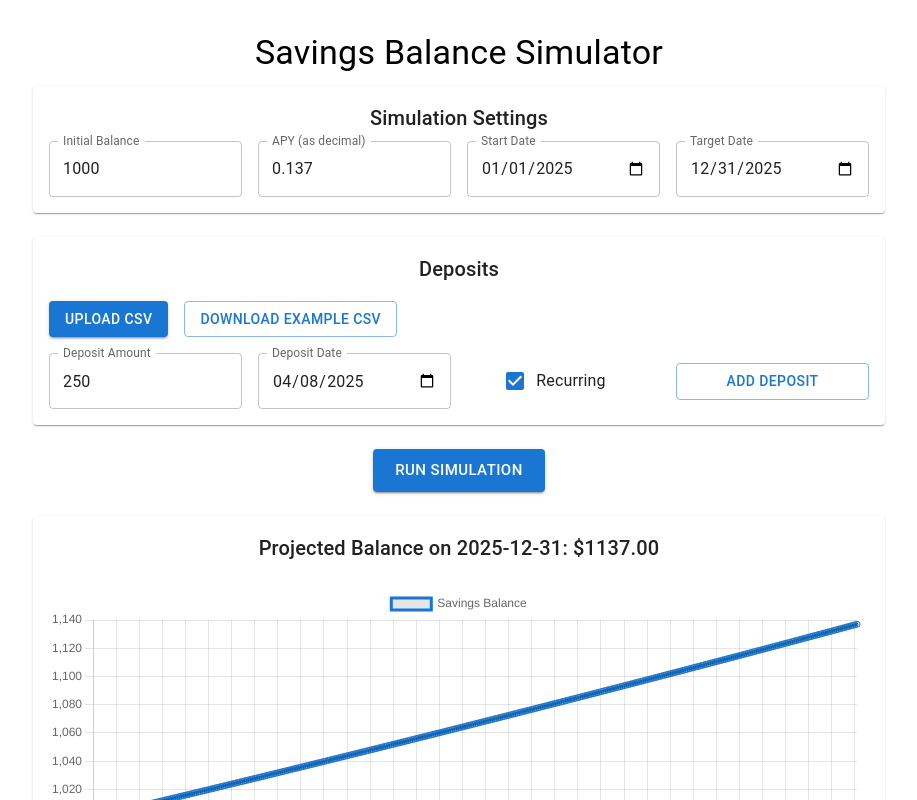
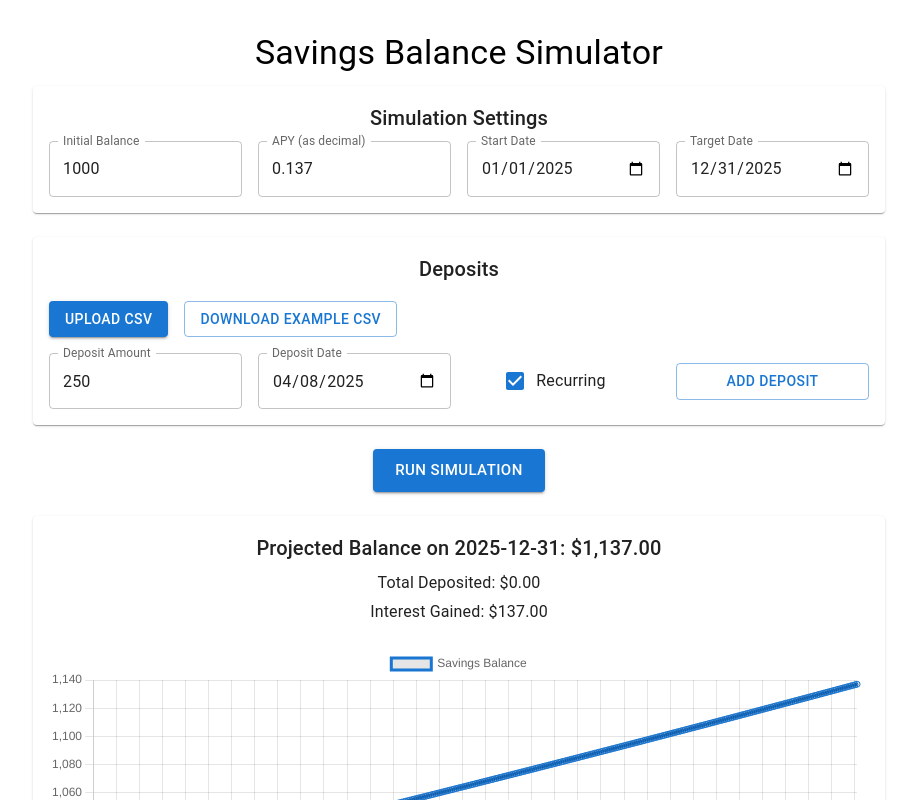
Before and after one commit to hullabaloo-vincent/savings-calculator, a React (Create React App) app in the folder savings-calculator/: page / in a window 1280 px wide. Both pictures are taken after a click on the button "RUN SIMULATION". Shown: the top 800 px of the page, without its empty margins (181-1098 px from the left). Built offline with nearby package versions, Linux system fonts and the light colour scheme; the HTML template or start-up script is replaced by a standard one.

Commit message:
[ADD] Deposit and interest in prediction

```diff
--- a/savings-calculator/src/BalanceSimulator.tsx
+++ b/savings-calculator/src/BalanceSimulator.tsx
@@ -16,7 +16,7 @@ import {
     Paper,
     Stack,
     IconButton,
-    Grid
+    Grid,
 } from '@mui/material';
 import DeleteIcon from '@mui/icons-material/Delete';
 import {Line} from 'react-chartjs-2';
@@ -28,7 +28,7 @@ import {
     LineElement,
     Title,
     Tooltip,
-    Legend
+    Legend,
 } from 'chart.js';
 
 ChartJS.register(CategoryScale, LinearScale, PointElement, LineElement, Title, Tooltip, Legend);
@@ -50,9 +50,15 @@ const isSameDate = (d1: Date, d2: Date): boolean =>
     d1.getMonth() === d2.getMonth() &&
     d1.getDate() === d2.getDate();
 
+interface SimulationResult {
+    simulation: SimulationPoint[];
+    finalBalance: number;
+    totalDeposited: number;
+}
+
 const BalanceSimulator: React.FC = () => {
     // Simulation parameters
-    const [initialBalance, setInitialBalance] = useState<number>(1000.00);
+    const [initialBalance, setInitialBalance] = useState<number>(1000.0);
     const [apy, setApy] = useState<number>(0.137);
     const [startDate, setStartDate] = useState<string>('2025-01-01');
     const [targetDate, setTargetDate] = useState<string>('2025-12-31');
@@ -65,7 +71,12 @@ const BalanceSimulator: React.FC = () => {
 
     const [simulationData, setSimulationData] = useState<SimulationPoint[]>([]);
     const [finalBalance, setFinalBalance] = useState<number | null>(null);
-
+    const [totalDeposited, setTotalDeposited] = useState<number>(0);
+    const [interestGained, setInterestGained] = useState<number>(0);
+    const currencyFormatter = new Intl.NumberFormat('en-US', {
+        style: 'currency',
+        currency: 'USD',
+    });
     const handleFileChange = (e: ChangeEvent<HTMLInputElement>) => {
         const file = e.target.files?.[0];
         if (file) {
@@ -87,7 +98,7 @@ const BalanceSimulator: React.FC = () => {
                 },
                 error: (error) => {
                     console.error('Error parsing CSV:', error);
-                }
+                },
             });
         }
     };
@@ -129,43 +140,48 @@ const BalanceSimulator: React.FC = () => {
         start: Date,
         target: Date,
         deposits: Deposit[]
-    ): SimulationPoint[] => {
+    ): SimulationResult => {
         const dailyRate = Math.pow(1 + apy, 1 / 365) - 1;
         let balance = initialBalance;
         let currentDate = new Date(start);
         const simulation: SimulationPoint[] = [];
         const oneTimeAdded: boolean[] = new Array(deposits.length).fill(false);
+        let totalDeposited = 0;
 
         while (currentDate <= target) {
-            balance *= (1 + dailyRate);
+            // Compound interest for the day
+            balance *= 1 + dailyRate;
 
+            // Process deposits for today
             for (let i = 0; i < deposits.length; i++) {
                 const dep = deposits[i];
                 if (dep.recurring) {
                     if (currentDate >= dep.date && currentDate.getDate() === dep.day) {
                         balance += dep.amount;
+                        totalDeposited += dep.amount;
                     }
                 } else {
                     if (!oneTimeAdded[i] && isSameDate(currentDate, dep.date)) {
                         balance += dep.amount;
                         oneTimeAdded[i] = true;
+                        totalDeposited += dep.amount;
                     }
                 }
             }
             simulation.push({date: currentDate.toISOString().split('T')[0], balance});
             currentDate.setDate(currentDate.getDate() + 1);
         }
-        return simulation;
+        return {simulation, finalBalance: balance, totalDeposited};
     };
 
     const handleSimulate = () => {
         const start = new Date(startDate);
         const target = new Date(targetDate);
-        const simulation = simulateBalanceOverTime(initialBalance, apy, start, target, depositList);
-        setSimulationData(simulation);
-        if (simulation.length > 0) {
-            setFinalBalance(simulation[simulation.length - 1].balance);
-        }
+        const result = simulateBalanceOverTime(initialBalance, apy, start, target, depositList);
+        setSimulationData(result.simulation);
+        setFinalBalance(result.finalBalance);
+        setTotalDeposited(result.totalDeposited);
+        setInterestGained(result.finalBalance - (initialBalance + result.totalDeposited));
     };
 
     const chartData = {
@@ -187,6 +203,7 @@ const BalanceSimulator: React.FC = () => {
                 Savings Balance Simulator
             </Typography>
 
+            {/* Simulation Settings */}
             <Paper sx={{p: 2, mb: 3}}>
                 <Typography variant="h6" gutterBottom>
                     Simulation Settings
@@ -233,6 +250,7 @@ const BalanceSimulator: React.FC = () => {
                 </Grid>
             </Paper>
 
+            {/* Deposits */}
             <Paper sx={{p: 2, mb: 3}}>
                 <Typography variant="h6" gutterBottom>
                     Deposits
@@ -248,7 +266,6 @@ const BalanceSimulator: React.FC = () => {
                         </Button>
                     </Stack>
                 </Box>
-
                 <Grid container spacing={2} alignItems="center">
                     <Grid size={{xs: 12, sm: 4, md: 3}}>
                         <TextField
@@ -286,7 +303,6 @@ const BalanceSimulator: React.FC = () => {
                         </Button>
                     </Grid>
                 </Grid>
-
                 {depositList.length > 0 && (
                     <Box sx={{mt: 3, overflowX: 'auto'}}>
                         <Typography variant="subtitle1">Current Deposits:</Typography>
@@ -306,11 +322,7 @@ const BalanceSimulator: React.FC = () => {
                                         <TableCell>{dep.date.toISOString().split('T')[0]}</TableCell>
                                         <TableCell>{dep.recurring ? 'Yes' : 'No'}</TableCell>
                                         <TableCell>
-                                            <IconButton
-                                                color="error"
-                                                onClick={() => removeDeposit(idx)}
-                                                size="small"
-                                            >
+                                            <IconButton color="error" onClick={() => removeDeposit(idx)} size="small">
                                                 <DeleteIcon/>
                                             </IconButton>
                                         </TableCell>
@@ -331,7 +343,13 @@ const BalanceSimulator: React.FC = () => {
             {finalBalance !== null && (
                 <Paper sx={{p: 2}}>
                     <Typography variant="h6" gutterBottom>
-                        Projected Balance on {targetDate}: ${finalBalance.toFixed(2)}
+                        Projected Balance on {targetDate}: {currencyFormatter.format(finalBalance)}
+                    </Typography>
+                    <Typography variant="body1" gutterBottom>
+                        Total Deposited: {currencyFormatter.format(totalDeposited)}
+                    </Typography>
+                    <Typography variant="body1" gutterBottom>
+                        Interest Gained: {currencyFormatter.format(interestGained)}
                     </Typography>
                     {simulationData.length > 0 && (
                         <Box sx={{mt: 3}}>
```
